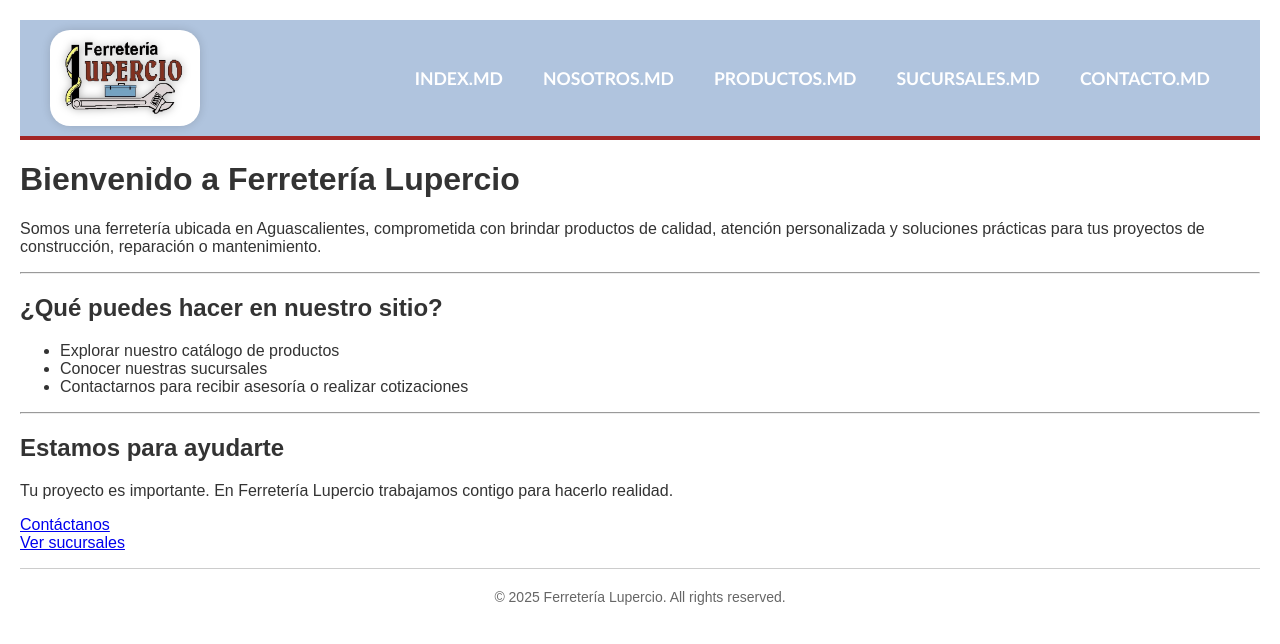
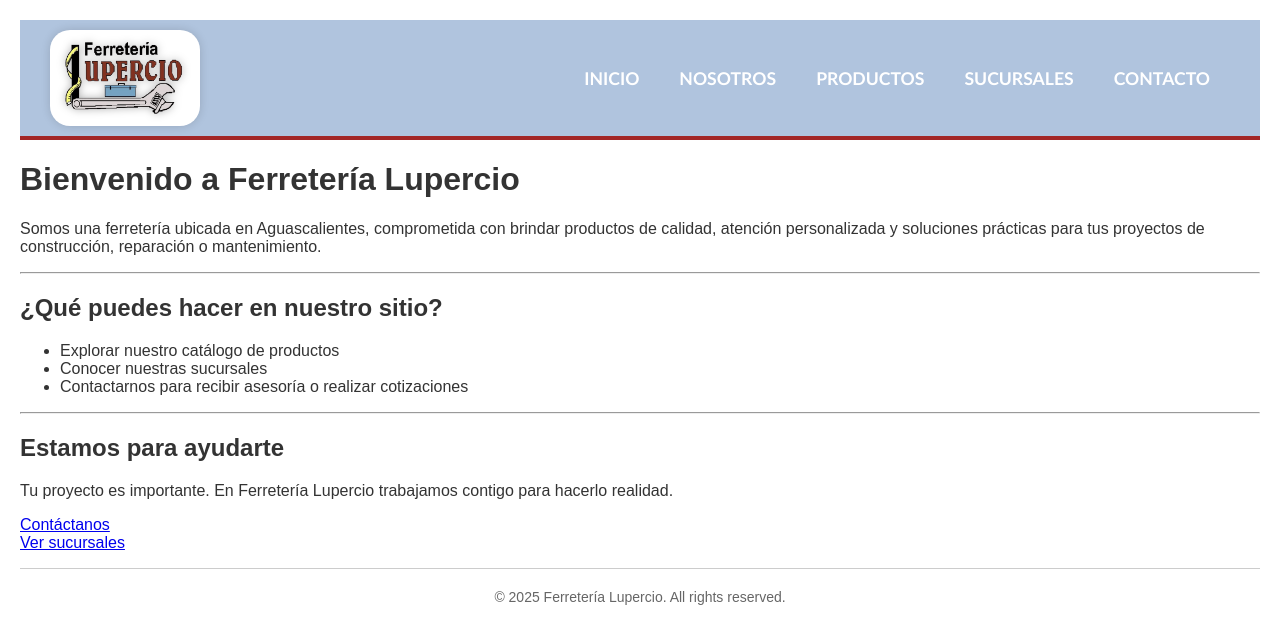
Before and after one commit to Ferreteria-Lupercio/Ferreteria-Lupercio.github.io, a Jekyll site: the page built from index.md, in a window 1280 px wide. Shown: the top 644 px of the page. Built offline with Jekyll 4.4.1, drawn with Linux system fonts in a browser that asks for light colours.

Commit message:
Fix nav menu buttons again

```diff
--- a/_layouts/default.html
+++ b/_layouts/default.html
@@ -85,11 +85,11 @@
 
       <!-- Navigation menu -->
       <nav id="nav-menu" style="display: flex;">
-        <a href="/" style="color: white; text-decoration: none; margin: 0 20px; font-family: 'Trebuchet MS', Georgia, serif; font-weight: 700; font-size: 1.1rem; text-transform: uppercase;">index.md</a>
-        <a href="/Nosotros" style="color: white; text-decoration: none; margin: 0 20px; font-family: 'Trebuchet MS', Georgia, serif; font-weight: 700; font-size: 1.1rem; text-transform: uppercase;">nosotros.md</a>
-        <a href="/Productos" style="color: white; text-decoration: none; margin: 0 20px; font-family: 'Trebuchet MS', Georgia, serif; font-weight: 700; font-size: 1.1rem; text-transform: uppercase;">productos.md</a>
-        <a href="/Sucursales" style="color: white; text-decoration: none; margin: 0 20px; font-family: 'Trebuchet MS', Georgia, serif; font-weight: 700; font-size: 1.1rem; text-transform: uppercase;">sucursales.md</a>
-        <a href="/Contacto" style="color: white; text-decoration: none; margin: 0 20px; font-family: 'Trebuchet MS', Georgia, serif; font-weight: 700; font-size: 1.1rem; text-transform: uppercase;">contacto.md</a>
+        <a href="/index.md" style="color: white; text-decoration: none; margin: 0 20px; font-family: 'Trebuchet MS', Georgia, serif; font-weight: 700; font-size: 1.1rem; text-transform: uppercase;">Inicio</a>
+        <a href="/nosotros.md" style="color: white; text-decoration: none; margin: 0 20px; font-family: 'Trebuchet MS', Georgia, serif; font-weight: 700; font-size: 1.1rem; text-transform: uppercase;">Nosotros</a>
+        <a href="/productos.md" style="color: white; text-decoration: none; margin: 0 20px; font-family: 'Trebuchet MS', Georgia, serif; font-weight: 700; font-size: 1.1rem; text-transform: uppercase;">Productos</a>
+        <a href="/sucursales.md" style="color: white; text-decoration: none; margin: 0 20px; font-family: 'Trebuchet MS', Georgia, serif; font-weight: 700; font-size: 1.1rem; text-transform: uppercase;">Sucursales</a>
+        <a href="/contacto.md" style="color: white; text-decoration: none; margin: 0 20px; font-family: 'Trebuchet MS', Georgia, serif; font-weight: 700; font-size: 1.1rem; text-transform: uppercase;">Contacto</a>
       </nav>
     </header>
 
```
